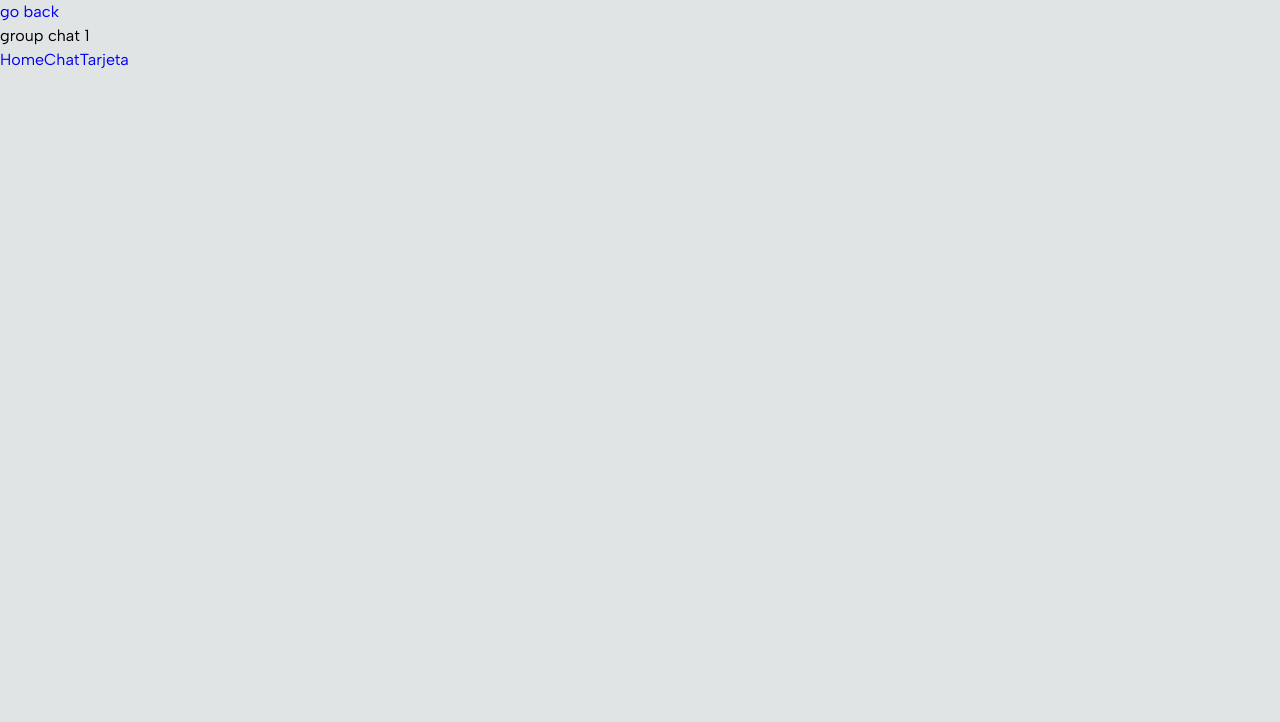
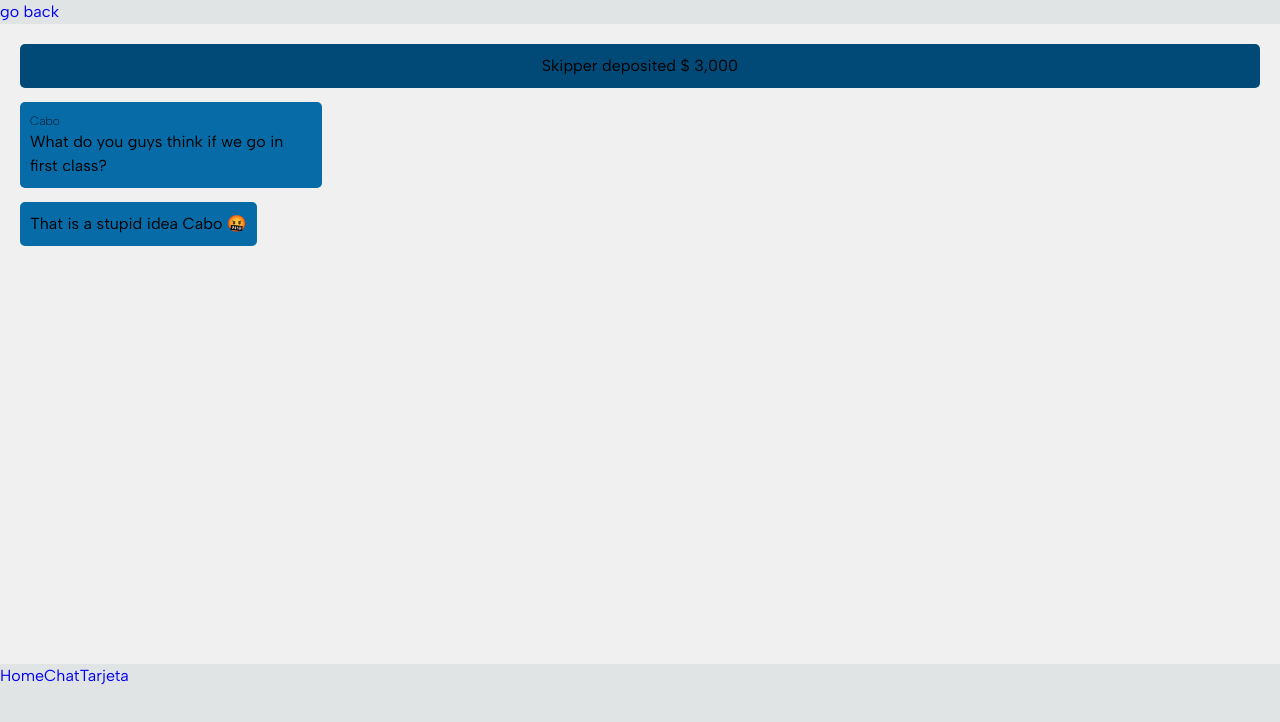
Before and after one commit to fermofou/HACKMTY2024, a React (Vite) app in the folder frontEnd/: page /group/1/groupChat in a window 1280 px wide. Shown: the top 722 px of the page. Built offline with nearby package versions, Linux system fonts and the light colour scheme.

Commit message:
event_id

```diff
--- /dev/null
+++ b/frontEnd/src/pages/groupChat/GroupChat.css
@@ -0,0 +1,43 @@
+.groupchat-container {
+  background: #F0F0F0;
+  height: calc(100vh - 200px);
+  padding: 20px;
+  display: flex;
+  flex-direction: column;
+  gap: 14px;
+}
+
+.groupchat-log {
+  width: 100%;
+  padding: 10px 0;
+  text-align: center;
+  background: #014A77;
+  border-radius: 5px;
+}
+
+.groupchat-container p {
+  margin: 0;
+  font-weight: 400;
+}
+
+.groupchat-othermessage {
+  background: #066BA7;
+  max-width: 282px;
+  width: fit-content;
+  border-radius: 5px;
+  padding: 10px;
+}
+
+.groupchat-ownmessage {
+  background: #066BA7;
+  max-width: 282px;
+  width: fit-content;
+  border-radius: 5px;
+  padding: 10px;
+}
+
+.groupchat-container h6 {
+  font-weight: 200;
+  font-size: 12px;
+  margin: 0;
+}
--- a/frontEnd/src/pages/groupChat/GroupChat.jsx
+++ b/frontEnd/src/pages/groupChat/GroupChat.jsx
@@ -1,13 +1,23 @@
-import { useParams} from 'react-router-dom';
+// import { useParams} from 'react-router-dom';
+
+import './GroupChat.css';
 
 function GroupChat() {
-    const { groupId } = useParams();
-
+    // const { groupId } = useParams();
 
     return (
         <>
-            <div>
-                group chat {groupId}
+            <div className="groupchat-container">
+                <div className="groupchat-log">
+                    <p>Skipper deposited $ 3,000</p>
+                </div>
+                <div className="groupchat-othermessage">
+                    <h6>Cabo</h6>
+                    <p>What do you guys think if we go in first class?</p>
+                </div>
+                <div className="groupchat-ownmessage">
+                    <p>That is a stupid idea Cabo 🤬</p>
+                </div>
             </div>
         </>
     )
```
Also changed, not shown: 1 other file (tests, documents, lock files or other folders).
